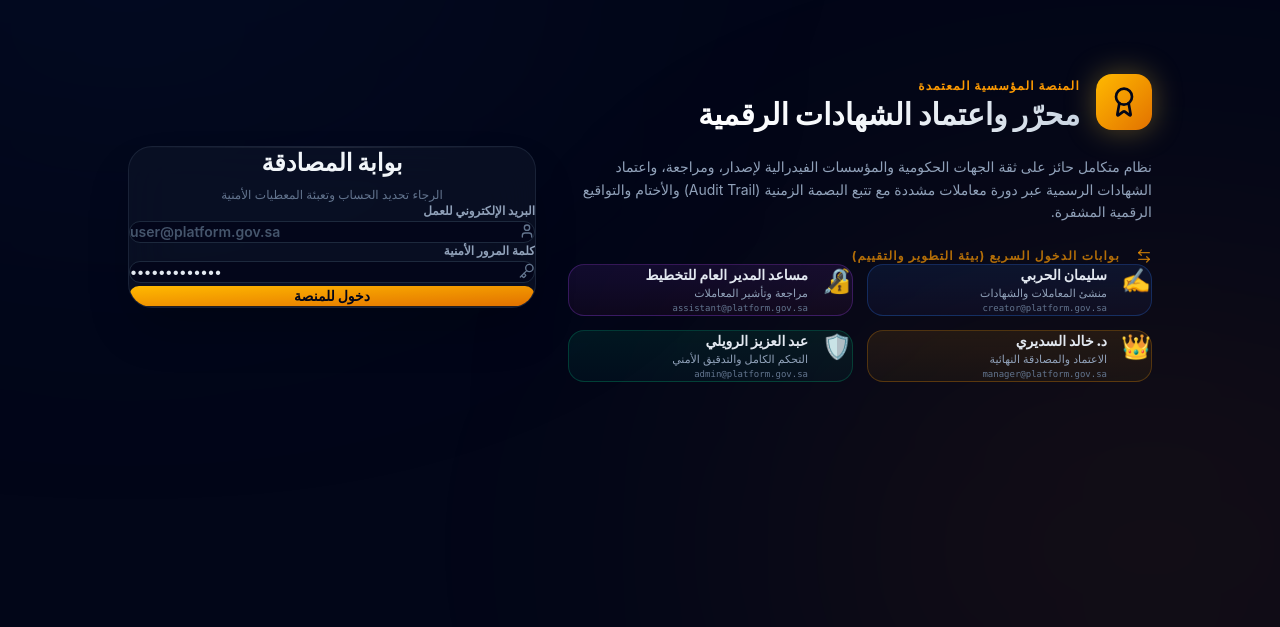
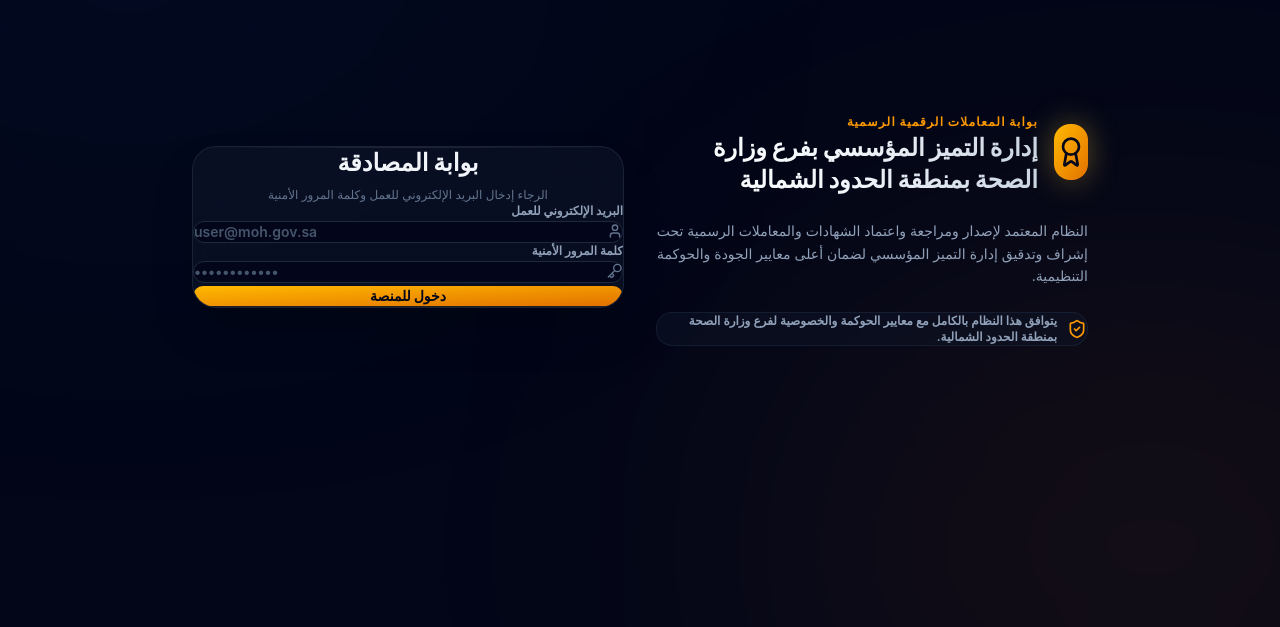
Before and after one commit to aburakan4551/mohararcert, a React (Vite) app: page /login in a window 1280 px wide. Shown: the part 173-800 px from the top of the page. Built offline with nearby package versions, Linux system fonts and the light colour scheme.

Commit message:
Fix Name

```diff
--- a/index.html
+++ b/index.html
@@ -4,7 +4,8 @@
     <meta charset="UTF-8" />
     <link rel="icon" type="image/svg+xml" href="/vite.svg" />
     <meta name="viewport" content="width=device-width, initial-scale=1.0" />
-    <title>منصة شهادات الشكر والتقدير</title>
+    <title>إدارة التميز المؤسسي - فرع وزارة الصحة بمنطقة الحدود الشمالية</title>
+    <meta name="description" content="البوابة الرسمية لإصدار ومراجعة واعتماد الشهادات والمعاملات الرقمية بإدارة التميز المؤسسي بفرع وزارة الصحة بمنطقة الحدود الشمالية." />
     <link rel="preconnect" href="https://fonts.googleapis.com" />
     <link rel="preconnect" href="https://fonts.gstatic.com" crossorigin />
     <link href="https://fonts.googleapis.com/css2?family=Cairo:wght@300;400;500;600;700;800;900&family=Amiri:ital,wght@0,400;0,700;1,400;1,700&display=swap" rel="stylesheet" />
--- a/src/layouts/Sidebar.jsx
+++ b/src/layouts/Sidebar.jsx
@@ -43,10 +43,10 @@
                         <Icons.Award className="w-9 h-9 text-slate-950" />
                     </motion.div>
                     <h2 className="text-xl font-black tracking-wide text-transparent bg-clip-text bg-gradient-to-r from-amber-200 via-amber-400 to-amber-200">
-                        منصة محرّر الشهادات
+                        إدارة التميز المؤسسي
                     </h2>
                     <span className="text-[10px] text-amber-500/60 font-bold uppercase tracking-widest mt-1">
-                        Workflow Edition
+                        صحة الحدود الشمالية
                     </span>
                 </div>
 
@@ -100,7 +100,7 @@
                     </button>
 
                     <div className="text-center text-[10px] text-slate-500 mt-3 font-semibold">
-                        الإصدار المؤسسي v2.0 | محرّر الشهادات
+                        إدارة التميز المؤسسي | صحة الحدود الشمالية
                     </div>
                 </div>
             </motion.aside>
--- a/src/pages/ApprovalDetails.jsx
+++ b/src/pages/ApprovalDetails.jsx
@@ -297,7 +297,7 @@
                             </div>
                             <div className="py-2.5 flex justify-between gap-2">
                                 <span className="text-slate-400">منشئ الطلب:</span>
-                                <span className="font-bold text-slate-800 dark:text-slate-200">{cert.creatorName || 'سليمان الحربي'}</span>
+                                <span className="font-bold text-slate-800 dark:text-slate-200">{cert.creatorName || ''}</span>
                             </div>
                         </div>
                     </div>
--- a/src/pages/Archive.jsx
+++ b/src/pages/Archive.jsx
@@ -14,7 +14,7 @@
 import { useLayers } from '../hooks/useLayers';
 
 export default function ArchivePage() {
-    const { user } = useAuth();
+    const { user, settings } = useAuth();
     const navigate = useNavigate();
     const [certs, setCerts] = useState([]);
     const [templates, setTemplates] = useState([]);
@@ -239,7 +239,7 @@
                                 <div className="flex justify-between">
                                     <span>المصادق المعتمد:</span>
                                     <span className="text-amber-600 dark:text-amber-400 font-bold">
-                                        {activeCert.managerSnapshot?.directorName || 'د. خالد السديري'} (المدير العام)
+                                        {activeCert.managerSnapshot?.directorName || settings?.directorName || ''} (المدير العام)
                                     </span>
                                 </div>
                             </div>
--- a/src/pages/Login.jsx
+++ b/src/pages/Login.jsx
@@ -1,53 +1,18 @@
 /**
  * 🔐 Login.jsx
  * Enterprise luxury login interface for mohararcert.
- * Features dark-mode aesthetics, custom micro-animations, and one-click demo profiles.
+ * Features dark-mode aesthetics, custom micro-animations.
  */
 
 import React, { useState } from 'react';
 import { useAuth } from '../context/AuthContext';
-import { Award, ShieldAlert, Key, User, ArrowLeftRight } from 'lucide-react';
+import { Award, ShieldAlert, Key, User, ShieldCheck } from 'lucide-react';
 import { motion } from 'framer-motion';
-
-const MOCK_PROFILES = [
-    {
-        email: 'creator@platform.gov.sa',
-        role: 'CREATOR',
-        name: 'سليمان الحربي',
-        title: 'منشئ المعاملات والشهادات',
-        avatar: '✍️',
-        bg: 'from-blue-500/10 to-indigo-500/5 border-blue-500/25 text-blue-400'
-    },
-    {
-        email: 'assistant@platform.gov.sa',
-        role: 'ASSISTANT_MANAGER',
-        name: 'مساعد المدير العام للتخطيط',
-        title: 'مراجعة وتأشير المعاملات',
-        avatar: '🔏',
-        bg: 'from-purple-500/10 to-pink-500/5 border-purple-500/25 text-purple-400'
-    },
-    {
-        email: 'manager@platform.gov.sa',
-        role: 'GENERAL_MANAGER',
-        name: 'د. خالد السديري',
-        title: 'الاعتماد والمصادقة النهائية',
-        avatar: '👑',
-        bg: 'from-amber-500/10 to-yellow-500/5 border-amber-500/25 text-amber-400'
-    },
-    {
-        email: 'admin@platform.gov.sa',
-        role: 'SUPER_ADMIN',
-        name: 'عبد العزيز الرويلي',
-        title: 'التحكم الكامل والتدقيق الأمني',
-        avatar: '🛡️',
-        bg: 'from-emerald-500/10 to-teal-500/5 border-emerald-500/25 text-emerald-400'
-    }
-];
 
 export default function Login() {
     const { login } = useAuth();
     const [email, setEmail] = useState('');
-    const [password, setPassword] = useState('Aa@0555386421');
+    const [password, setPassword] = useState('');
     const [error, setError] = useState('');
     const [submitting, setSubmitting] = useState(false);
 
@@ -56,7 +21,12 @@
         setError('');
 
         if (!email) {
-            setError('يرجى تحديد حساب أو إدخال البريد الإلكتروني');
+            setError('يرجى إدخال البريد الإلكتروني');
+            return;
+        }
+
+        if (!password) {
+            setError('يرجى إدخال كلمة المرور');
             return;
         }
 
@@ -70,62 +40,38 @@
         }
     };
 
-    const handleQuickSelect = (profile) => {
-        setEmail(profile.email);
-        setError('');
-    };
-
     return (
         <div className="min-h-screen bg-slate-950 text-slate-100 flex items-center justify-center p-4 relative overflow-hidden font-sans" style={{ direction: 'rtl' }}>
             {/* Background design elements */}
             <div className="absolute top-[-20%] left-[-20%] w-[60%] h-[60%] bg-blue-900/10 rounded-full blur-[160px] pointer-events-none" />
             <div className="absolute bottom-[-20%] right-[-20%] w-[60%] h-[60%] bg-amber-600/10 rounded-full blur-[160px] pointer-events-none" />
 
-            <div className="w-full max-w-5xl grid grid-cols-1 lg:grid-cols-12 gap-8 items-center relative z-10">
+            <div className="w-full max-w-4xl grid grid-cols-1 md:grid-cols-12 gap-8 items-center relative z-10">
 
-                {/* Right Column: Title and Quick Select Profiles */}
-                <div className="lg:col-span-7 flex flex-col justify-center gap-6">
+                {/* Right Column: Title and Platform Details */}
+                <div className="md:col-span-6 flex flex-col justify-center gap-6">
                     <div className="flex items-center gap-4">
                         <div className="flex items-center justify-center w-14 h-14 rounded-2xl bg-gradient-to-br from-amber-400 to-amber-600 shadow-[0_0_30px_rgba(212,175,55,0.4)]">
                             <Award className="w-8 h-8 text-slate-950" />
                         </div>
                         <div>
-                            <span className="text-xs font-black tracking-widest text-amber-500 uppercase">المنصة المؤسسية المعتمدة</span>
-                            <h1 className="text-3xl font-black bg-gradient-to-r from-white via-slate-100 to-slate-300 bg-clip-text text-transparent mt-0.5">محرّر واعتماد الشهادات الرقمية</h1>
+                            <span className="text-xs font-black tracking-widest text-amber-500 uppercase">بوابة المعاملات الرقمية الرسمية</span>
+                            <h1 className="text-2xl font-black bg-gradient-to-r from-white via-slate-100 to-slate-300 bg-clip-text text-transparent mt-0.5">إدارة التميز المؤسسي بفرع وزارة الصحة بمنطقة الحدود الشمالية</h1>
                         </div>
                     </div>
 
                     <p className="text-sm text-slate-400 leading-relaxed max-w-xl">
-                        نظام متكامل حائز على ثقة الجهات الحكومية والمؤسسات الفيدرالية لإصدار، ومراجعة، واعتماد الشهادات الرسمية عبر دورة معاملات مشددة مع تتبع البصمة الزمنية (Audit Trail) والأختام والتواقيع الرقمية المشفرة.
+                        النظام المعتمد لإصدار ومراجعة واعتماد الشهادات والمعاملات الرسمية تحت إشراف وتدقيق إدارة التميز المؤسسي لضمان أعلى معايير الجودة والحوكمة التنظيمية.
                     </p>
 
-                    <div>
-                        <h3 className="text-xs font-bold text-amber-500/70 tracking-widest uppercase mb-4 flex items-center gap-2">
-                            <ArrowLeftRight className="w-4 h-4" />
-                            بوابات الدخول السريع (بيئة التطوير والتقييم)
-                        </h3>
-
-                        <div className="grid grid-cols-1 sm:grid-cols-2 gap-3.5">
-                            {MOCK_PROFILES.map((profile) => (
-                                <button
-                                    key={profile.email}
-                                    onClick={() => handleQuickSelect(profile)}
-                                    className={`flex items-start gap-3.5 p-4 rounded-2xl border text-right transition-all duration-300 cursor-pointer bg-gradient-to-b ${profile.bg} ${email === profile.email ? 'ring-2 ring-amber-500 scale-[1.02] border-amber-500/50 shadow-lg shadow-black/20' : 'hover:scale-[1.01] hover:border-slate-800'}`}
-                                >
-                                    <span className="text-2xl mt-0.5 block">{profile.avatar}</span>
-                                    <div className="flex-1 min-w-0">
-                                        <h4 className="text-sm font-black text-slate-200">{profile.name}</h4>
-                                        <p className="text-[11px] text-slate-400 mt-0.5">{profile.title}</p>
-                                        <span className="text-[9px] font-mono text-slate-500 block mt-1.5">{profile.email}</span>
-                                    </div>
-                                </button>
-                            ))}
-                        </div>
+                    <div className="flex items-center gap-2.5 p-3 rounded-2xl bg-slate-900/40 border border-slate-800/60 text-slate-400 text-xs font-semibold">
+                        <ShieldCheck className="w-5 h-5 text-amber-500 flex-shrink-0" />
+                        <span>يتوافق هذا النظام بالكامل مع معايير الحوكمة والخصوصية لفرع وزارة الصحة بمنطقة الحدود الشمالية.</span>
                     </div>
                 </div>
 
                 {/* Left Column: Form Card */}
-                <div className="lg:col-span-5">
+                <div className="md:col-span-6">
                     <motion.div
                         initial={{ opacity: 0, y: 30 }}
                         animate={{ opacity: 1, y: 0 }}
@@ -136,7 +82,7 @@
 
                         <div className="text-center mb-6">
                             <h2 className="text-2xl font-black text-slate-100">بوابة المصادقة</h2>
-                            <p className="text-xs text-slate-500 mt-1">الرجاء تحديد الحساب وتعبئة المعطيات الأمنية</p>
+                            <p className="text-xs text-slate-500 mt-1">الرجاء إدخال البريد الإلكتروني للعمل وكلمة المرور الأمنية</p>
                         </div>
 
                         <form onSubmit={handleSubmit} className="space-y-5">
@@ -156,8 +102,9 @@
                                             setError('');
                                         }}
                                         className="w-full pl-4 pr-11 py-3 bg-slate-950/80 border border-slate-800 rounded-xl focus:border-amber-500 focus:ring-1 focus:ring-amber-500 text-sm font-semibold outline-none text-slate-200 transition-all placeholder-slate-600 text-left"
-                                        placeholder="user@platform.gov.sa"
+                                        placeholder="user@moh.gov.sa"
                                         style={{ direction: 'ltr' }}
+                                        required
                                     />
                                 </div>
                             </div>
@@ -179,6 +126,7 @@
                                         className="w-full pl-4 pr-11 py-3 bg-slate-950/80 border border-slate-800 rounded-xl focus:border-amber-500 focus:ring-1 focus:ring-amber-500 text-sm font-semibold outline-none text-slate-200 transition-all placeholder-slate-600 text-left"
                                         placeholder="••••••••••••"
                                         style={{ direction: 'ltr' }}
+                                        required
                                     />
                                 </div>
                             </div>
--- a/src/pages/SystemSettings.jsx
+++ b/src/pages/SystemSettings.jsx
@@ -192,7 +192,7 @@
                                     value={formData.directorName}
                                     onChange={e => handleFieldChange('directorName', e.target.value)}
                                     className="form-control"
-                                    placeholder="سعادة د. خالد السديري"
+                                    placeholder="سعادة مدير فرع الوزارة"
                                 />
                             </div>
 
@@ -242,7 +242,7 @@
                                     value={formData.visaName}
                                     onChange={e => handleFieldChange('visaName', e.target.value)}
                                     className="form-control"
-                                    placeholder="أ. أحمد الغامدي"
+                                    placeholder="اسم مساعد المدير العام"
                                 />
                             </div>
 
--- a/src/services/providers/local.provider.js
+++ b/src/services/providers/local.provider.js
@@ -8,20 +8,21 @@
 import { CERTIFICATE_SCREENSHOT_PRESET_SETTINGS } from '../../config/certificatePreset';
 
 const MOCK_USERS = [
-    { id: 'usr-1', email: 'creator@platform.gov.sa', role: 'CREATOR', name: 'سليمان الحربي' },
-    { id: 'usr-2', email: 'assistant@platform.gov.sa', role: 'ASSISTANT_MANAGER', name: 'مساعد المدير العام للتخطيط' },
-    { id: 'usr-3', email: 'manager@platform.gov.sa', role: 'GENERAL_MANAGER', name: 'د. خالد السديري' },
-    { id: 'usr-4', email: 'admin@platform.gov.sa', role: 'SUPER_ADMIN', name: 'عبد العزيز الرويلي' }
+    { id: 'usr-1', email: 'creator@moh.gov.sa', role: 'CREATOR', name: 'سلمان الرويلي' },
+    { id: 'usr-2', email: 'assistant@moh.gov.sa', role: 'ASSISTANT_MANAGER', name: 'مساعد المدير العام للتخطيط' },
+    { id: 'usr-2b', email: 'aalanazi142@moh.gov.sa', role: 'ASSISTANT_MANAGER', name: 'مساعد المدير العام للتخطيط' },
+    { id: 'usr-3', email: 'manager@moh.gov.sa', role: 'GENERAL_MANAGER', name: 'مدير فرع وزارة الصحة بالحدود الشمالية' },
+    { id: 'usr-4', email: 'admin@moh.gov.sa', role: 'SUPER_ADMIN', name: 'يوسف العنزي' }
 ];
 
 const DEFAULT_SETTINGS = {
     ...CERTIFICATE_SCREENSHOT_PRESET_SETTINGS,
-    orgName: 'وزارة التخطيط والتطوير',
-    orgSubName: 'الإدارة العامة للتميز المؤسسي',
-    directorName: 'د. خالد السديري',
-    directorTitle: 'المدير العام للمنصة',
+    orgName: 'وزارة الصحة',
+    orgSubName: 'فرع الوزارة بالحدود الشمالية',
+    directorName: 'مدير فرع وزارة الصحة بالحدود الشمالية',
+    directorTitle: 'مدير فرع وزارة الصحة بالحدود الشمالية',
     visaLabel: 'مساعد المدير العام للتخطيط',
-    visaName: 'أ. أحمد الغامدي',
+    visaName: 'مساعد المدير العام للتخطيط',
     stampOpacity: 0.85,
     stampSize: 125,
     stampRotation: -8,
@@ -57,12 +58,12 @@
         serial: '202600001',
         status: 'DRAFT',
         createdBy: 'usr-1',
-        creatorName: 'سليمان الحربي',
+        creatorName: 'سلمان الرويلي',
         createdAt: new Date(Date.now() - 48 * 3600000).toISOString(),
         updatedAt: new Date(Date.now() - 48 * 3600000).toISOString(),
         comments: '',
         workflowHistory: [
-            { stage: 'DRAFT', timestamp: new Date(Date.now() - 48 * 3600000).toISOString(), user: 'سليمان الحربي' }
+            { stage: 'DRAFT', timestamp: new Date(Date.now() - 48 * 3600000).toISOString(), user: 'سلمان الرويلي' }
         ],
         showQR: true
     },
@@ -74,13 +75,13 @@
         serial: '202600002',
         status: 'PENDING_APPROVAL',
         createdBy: 'usr-1',
-        creatorName: 'سليمان الحربي',
+        creatorName: 'سلمان الرويلي',
         createdAt: new Date(Date.now() - 24 * 3600000).toISOString(),
         updatedAt: new Date(Date.now() - 24 * 3600000).toISOString(),
         comments: '',
         workflowHistory: [
-            { stage: 'DRAFT', timestamp: new Date(Date.now() - 36 * 3600000).toISOString(), user: 'سليمان الحربي' },
-            { stage: 'PENDING_APPROVAL', timestamp: new Date(Date.now() - 24 * 3600000).toISOString(), user: 'سليمان الحربي' }
+            { stage: 'DRAFT', timestamp: new Date(Date.now() - 36 * 3600000).toISOString(), user: 'سلمان الرويلي' },
+            { stage: 'PENDING_APPROVAL', timestamp: new Date(Date.now() - 24 * 3600000).toISOString(), user: 'سلمان الرويلي' }
         ],
         showQR: true
     },
@@ -92,13 +93,13 @@
         serial: '202600003',
         status: 'APPROVED_BY_ASSISTANT',
         createdBy: 'usr-1',
-        creatorName: 'سليمان الحربي',
+        creatorName: 'سلمان الرويلي',
         createdAt: new Date(Date.now() - 12 * 3600000).toISOString(),
         updatedAt: new Date(Date.now() - 10 * 3600000).toISOString(),
         comments: 'تم مراجعة الطلب والموافقة عليه والتأكد من مطابقة المعايير.',
         workflowHistory: [
-            { stage: 'DRAFT', timestamp: new Date(Date.now() - 20 * 3600000).toISOString(), user: 'سليمان الحربي' },
-            { stage: 'PENDING_APPROVAL', timestamp: new Date(Date.now() - 15 * 3600000).toISOString(), user: 'سليمان الحربي' },
+            { stage: 'DRAFT', timestamp: new Date(Date.now() - 20 * 3600000).toISOString(), user: 'سلمان الرويلي' },
+            { stage: 'PENDING_APPROVAL', timestamp: new Date(Date.now() - 15 * 3600000).toISOString(), user: 'سلمان الرويلي' },
             { stage: 'APPROVED_BY_ASSISTANT', timestamp: new Date(Date.now() - 10 * 3600000).toISOString(), user: 'مساعد المدير العام للتخطيط', comments: 'تم مراجعة الطلب والموافقة عليه والتأكد من مطابقة المعايير.' }
         ],
         showQR: true
@@ -130,8 +131,8 @@
                     {
                         id: 'log-1',
                         action: 'LOGIN',
-                        userEmail: 'admin@platform.gov.sa',
-                        userName: 'عبد العزيز الرويلي',
+                        userEmail: 'admin@moh.gov.sa',
+                        userName: 'يوسف العنزي',
                         userRole: 'SUPER_ADMIN',
                         timestamp: new Date(Date.now() - 49 * 3600000).toISOString(),
                         details: 'تسجيل دخول ناجح إلى النظام'
```
Also changed, not shown: src/pages/Home.jsx (+4 -4 lines), 1 other file (tests, documents, lock files or other folders).
